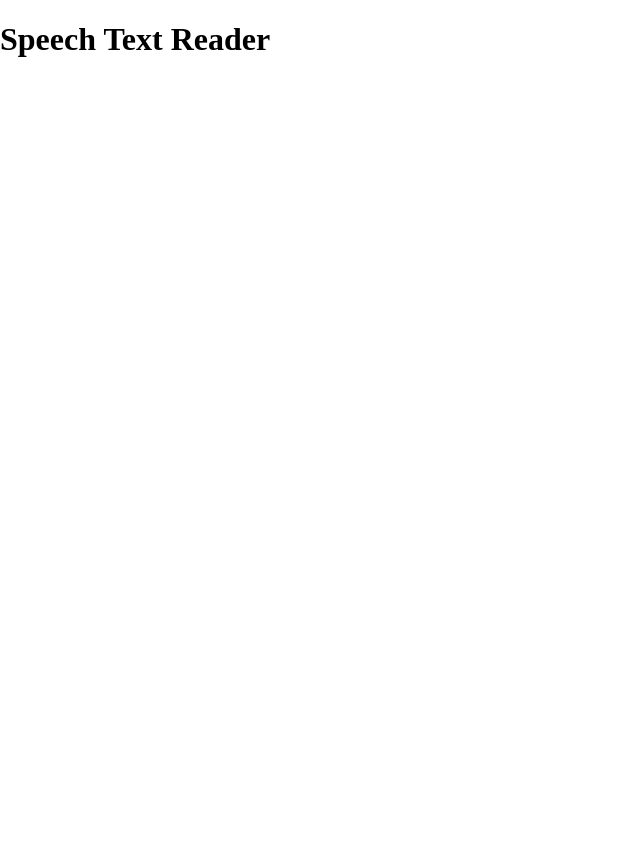
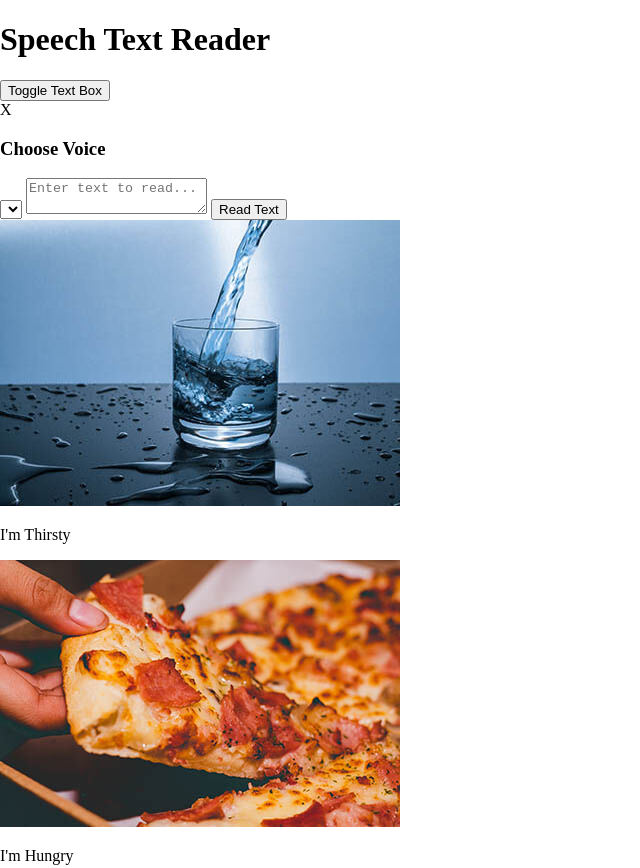
Before and after one commit to emman-martinez/Speech_Text_Reader, a website built with webpack: page src/index.html in a window 1280 px wide. Shown: the top 868 px of the page, without its empty margins (0-640 px from the left). Before the commit the page ends 800 px from the top, so only its background shows below. Built offline with nearby package versions, Linux system fonts and the light colour scheme.

Commit message:
HTML & Output Speech Boxes

```diff
--- a/src/index.html
+++ b/src/index.html
@@ -10,8 +10,26 @@
 
 <body>
 
-    <h1>Speech Text Reader</h1>
+    <div class="container">
 
+        <h1>Speech Text Reader</h1>
+
+        <button id="toggle" class="btn btn-toggle">
+            Toggle Text Box
+        </button>
+
+        <div id="text-box" class="text-box">
+            <div id="close" class="close">X</div>
+            <h3>Choose Voice</h3>
+            <select id="voices"></select>
+            <textarea id="text" placeholder="Enter text to read..."></textarea>
+            <button id="read" class="btn">Read Text</button>
+        </div>
+    </div>
+
+    <main>
+
+    </main>
 </body>
 
 </html>
--- a/src/js/componentes.js
+++ b/src/js/componentes.js
@@ -1,4 +1,79 @@
 import './../css/componentes.css';
+/* DOM */
+const main = document.querySelector('main');
+const voicesSelect = document.getElementById('voices');
+const textarea = document.getElementById('text');
+const readBtn = document.getElementById('read');
+const toggleBtn = document.getElementById('toggle');
+const closeBtn = document.getElementById('close');
+
+const data = [
+    {
+      image: './assets/img/drink.jpg',
+      text: "I'm Thirsty"
+    },
+    {
+      image: './assets/img/food.jpg',
+      text: "I'm Hungry"
+    },
+    {
+      image: './assets/img/tired.jpg',
+      text: "I'm Tired"
+    },
+    {
+      image: './assets/img/hurt.jpg',
+      text: "I'm Hurt"
+    },
+    {
+      image: './assets/img/happy.jpg',
+      text: "I'm Happy"
+    },
+    {
+      image: './assets/img/angry.jpg',
+      text: "I'm Angry"
+    },
+    {
+      image: './assets/img/sad.jpg',
+      text: "I'm Sad"
+    },
+    {
+      image: './assets/img/scared.jpg',
+      text: "I'm Scared"
+    },
+    {
+      image: './assets/img/outside.jpg',
+      text: 'I Want To Go Outside'
+    },
+    {
+      image: './assets/img/home.jpg',
+      text: 'I Want To Go Home'
+    },
+    {
+      image: './assets/img/school.jpg',
+      text: 'I Want To Go To School'
+    },
+    {
+      image: './assets/img/grandma.jpg',
+      text: 'I Want To Go To Grandmas'
+    }
+  ];
+
+// Create speech boxes
+const createBox = (item) => {
+    const box = document.createElement('div');
+    const { image, text } = item;
+    box.classList.add('box');
+    box.innerHTML = `
+        <img src="${image}" alt="${text}"/>
+        <p class="info">${text}</p>
+    `;
+    // @todo - speak event
+    main.appendChild(box);
+}
+
+data.forEach((item) => createBox(item));
+
+
 /* ************************************************************ */
 const eventos = () => {
     console.log('Event Listeners');
```
Also changed, not shown: src/assets/img/angry.jpg (added), src/assets/img/drink.jpg (added), src/assets/img/food.jpg (added), src/assets/img/grandma.jpg (added), src/assets/img/happy.jpg (added), src/assets/img/home.jpg (added), src/assets/img/hurt.jpg (added), src/assets/img/outside.jpg (added), src/assets/img/sad.jpg (added), src/assets/img/scared.jpg (added), src/assets/img/school.jpg (added), src/assets/img/tired.jpg (added).
